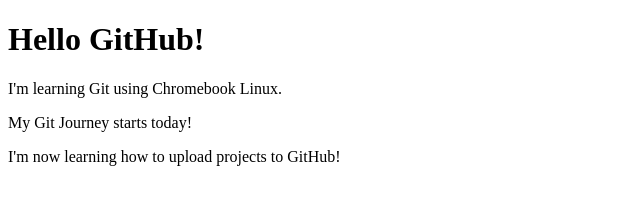
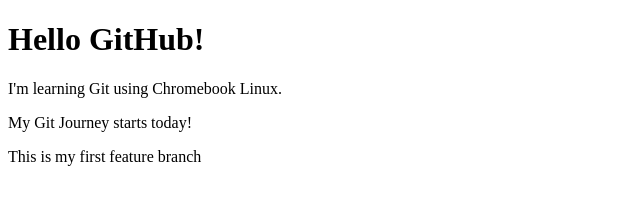
Before and after one commit to itsmebu/git-learning, a plain HTML site: page index.html in a window 1280 px wide. Shown: the whole page, without its empty margins (0-640 px from the left). Drawn offline with Linux system fonts and the light colour scheme.

Commit message:
Add homepage feature

```diff
--- a/index.html
+++ b/index.html
@@ -7,6 +7,6 @@
     <h1>Hello GitHub!</h1>
     <p>I'm learning Git using Chromebook Linux.</p>
     <p>My Git Journey starts today!</p>
-    <p>I'm now learning how to upload projects to GitHub!</p>
+    <p>This is my first feature branch</p>
 </body>
 </html>
```
